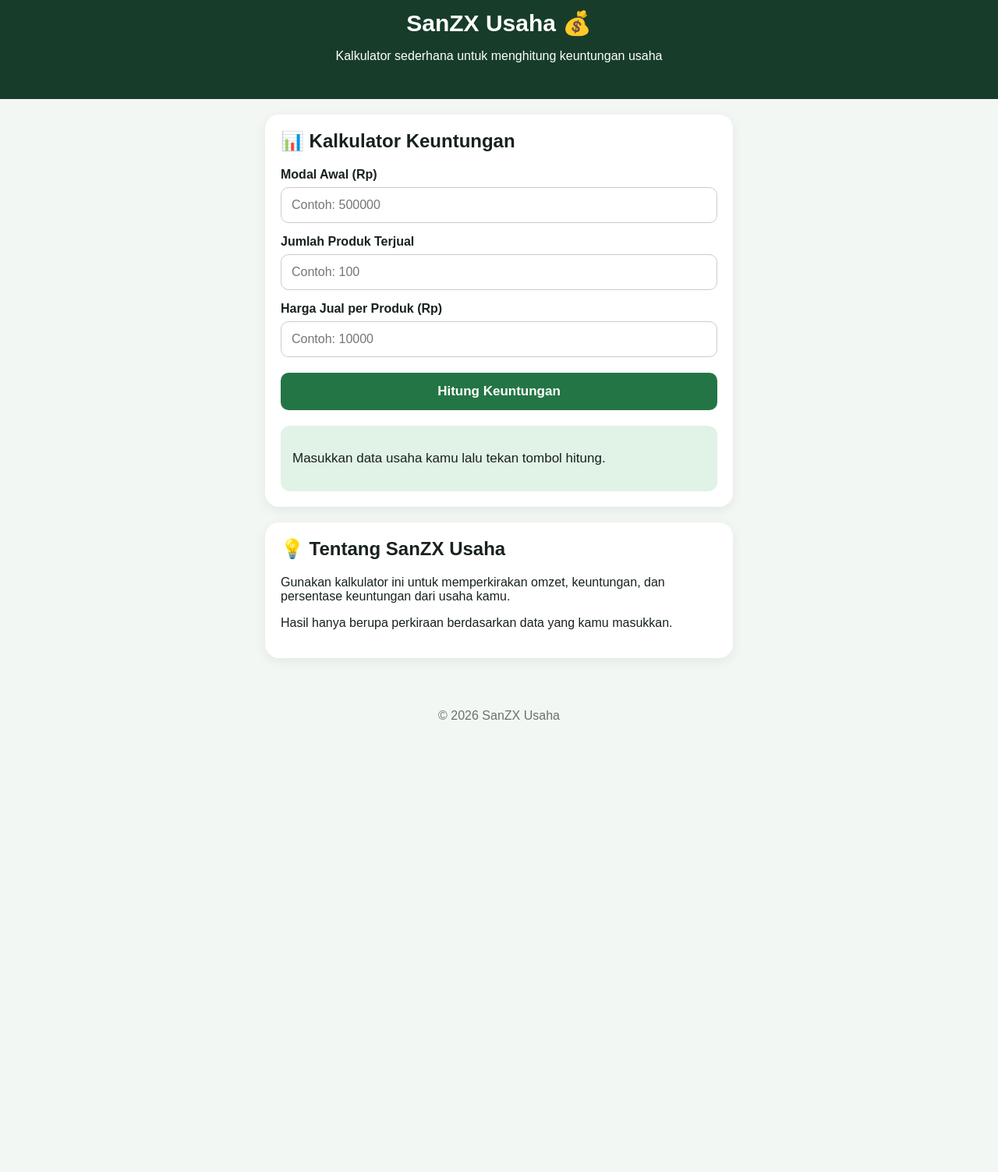
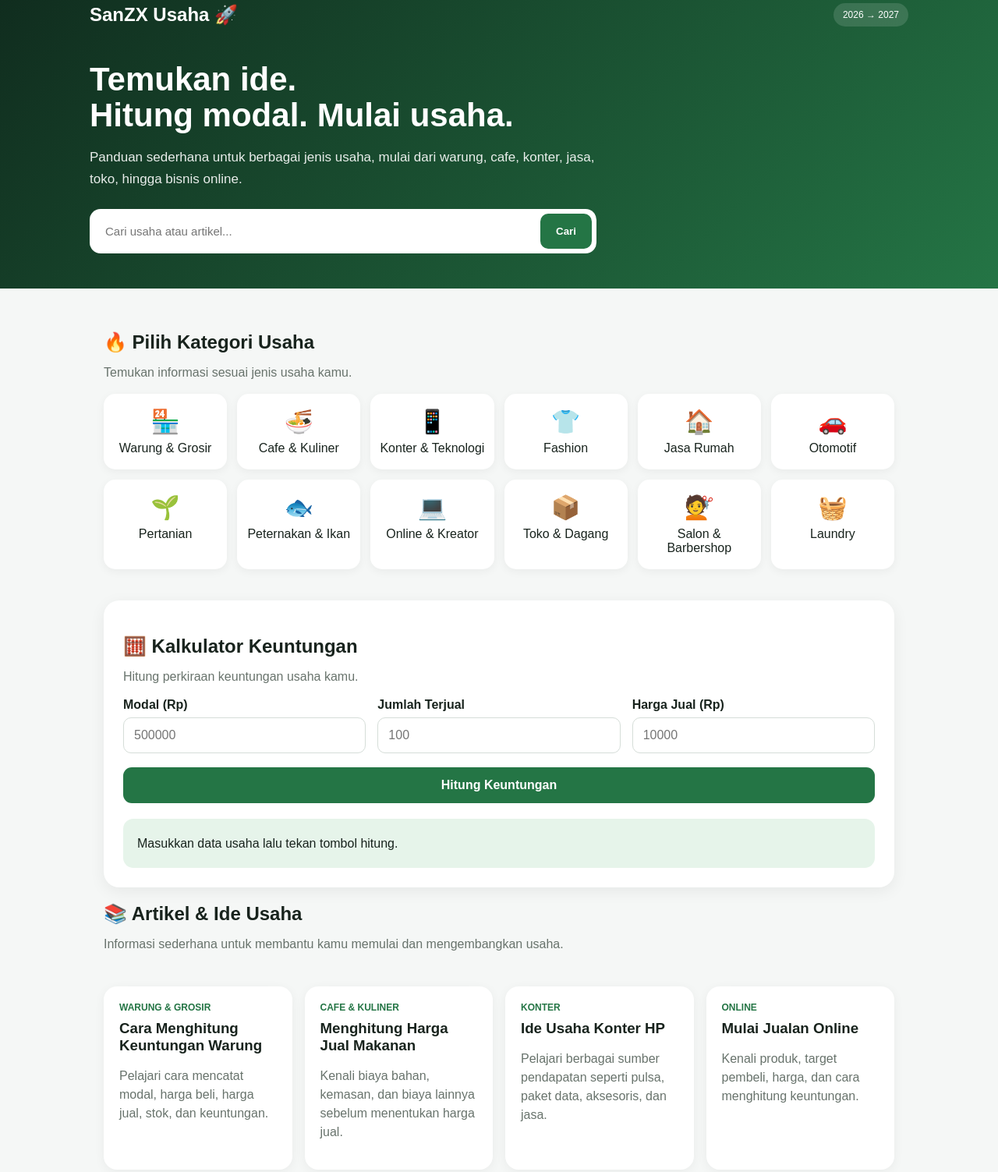
Before and after one commit to kalsanzx/sanzx-tips, a plain HTML site: page index.html in a window 1280 px wide. Shown: the part 18-1521 px from the top of the page at 78% size. Before the commit the page ends 970 px from the top, so only its background shows below. Drawn offline with Linux system fonts and the light colour scheme.

Commit message:
Perbarui tampilan dan kategori SanZX Usaha
Menambahkan tampilan baru, kategori usaha, artikel, dan kalkulator keuntungan.

```diff
--- a/index.html
+++ b/index.html
@@ -3,89 +3,246 @@
 <head>
 <meta charset="UTF-8">
 <meta name="viewport" content="width=device-width, initial-scale=1.0">
-<title>SanZX Usaha</title>
+
+<title>SanZX Usaha — Ide & Kalkulator Bisnis</title>
 
 <style>
+*{
+  box-sizing:border-box;
+}
+
+html{
+  scroll-behavior:smooth;
+}
+
 body{
   margin:0;
-  font-family:Arial,sans-serif;
-  background:#f3f7f4;
-  color:#17221b;
+  font-family:Arial,Helvetica,sans-serif;
+  background:#f5f7f6;
+  color:#18231d;
 }
 
 header{
-  background:#173d2a;
+  background:linear-gradient(135deg,#102c1e,#247545);
   color:white;
-  text-align:center;
-  padding:30px 15px;
+  padding:22px 18px 45px;
 }
 
-header h1{
-  margin:0;
-  font-size:30px;
+.top{
+  max-width:1050px;
+  margin:auto;
+  display:flex;
+  justify-content:space-between;
+  align-items:center;
+}
+
+.logo{
+  font-size:24px;
+  font-weight:bold;
+}
+
+.badge{
+  background:#ffffff22;
+  padding:8px 12px;
+  border-radius:20px;
+  font-size:12px;
+}
+
+.hero{
+  max-width:1050px;
+  margin:45px auto 0;
+}
+
+.hero h1{
+  font-size:42px;
+  line-height:1.1;
+  margin:0 0 15px;
+}
+
+.hero p{
+  max-width:650px;
+  font-size:17px;
+  line-height:1.6;
+  opacity:.9;
+}
+
+.search{
+  max-width:650px;
+  margin-top:25px;
+  display:flex;
+  background:white;
+  padding:6px;
+  border-radius:14px;
+}
+
+.search input{
+  flex:1;
+  border:0;
+  outline:0;
+  padding:14px;
+  font-size:15px;
+}
+
+.search button{
+  border:0;
+  background:#247545;
+  color:white;
+  padding:0 20px;
+  border-radius:10px;
+  font-weight:bold;
 }
 
 main{
-  max-width:600px;
+  max-width:1050px;
   margin:auto;
-  padding:20px;
+  padding:35px 18px;
 }
 
-.card{
-  background:white;
-  padding:20px;
-  margin-bottom:20px;
-  border-radius:18px;
-  box-shadow:0 4px 15px #0001;
+.section-title{
+  margin-bottom:18px;
 }
 
-h2{
-  margin-top:0;
+.section-title h2{
+  margin-bottom:5px;
+}
+
+.section-title p{
+  color:#68736c;
+}
+
+.categories{
+  display:grid;
+  grid-template-columns:repeat(auto-fit,minmax(145px,1fr));
+  gap:13px;
+}
+
+.category{
+  background:white;
+  padding:18px 12px;
+  border-radius:15px;
+  text-align:center;
+  text-decoration:none;
+  color:#18231d;
+  box-shadow:0 3px 12px #0000000d;
+  transition:.2s;
+}
+
+.category:hover{
+  transform:translateY(-3px);
+}
+
+.icon{
+  font-size:30px;
+  display:block;
+  margin-bottom:8px;
+}
+
+.calculator{
+  margin-top:40px;
+  background:white;
+  padding:25px;
+  border-radius:20px;
+  box-shadow:0 5px 20px #00000010;
+}
+
+.form-grid{
+  display:grid;
+  grid-template-columns:repeat(3,1fr);
+  gap:15px;
 }
 
 label{
   display:block;
-  margin-top:15px;
   font-weight:bold;
+  margin-bottom:7px;
 }
 
-input{
+input[type=number]{
   width:100%;
   padding:13px;
-  margin-top:7px;
-  box-sizing:border-box;
-  border:1px solid #ccc;
+  border:1px solid #d5ddd8;
   border-radius:10px;
   font-size:16px;
 }
 
-button{
+.calculate{
   width:100%;
-  margin-top:20px;
+  margin-top:18px;
   padding:14px;
   border:0;
-  border-radius:10px;
+  border-radius:11px;
   background:#247545;
   color:white;
-  font-size:17px;
+  font-size:16px;
   font-weight:bold;
 }
 
-.hasil{
-  background:#e1f2e6;
-  padding:15px;
-  border-radius:12px;
+.result{
   margin-top:20px;
+  padding:18px;
+  background:#e6f4ea;
+  border-radius:13px;
+  line-height:1.7;
 }
 
-.hasil p{
-  font-size:17px;
+.articles{
+  margin-top:45px;
+  display:grid;
+  grid-template-columns:repeat(auto-fit,minmax(230px,1fr));
+  gap:16px;
+}
+
+.article{
+  background:white;
+  padding:20px;
+  border-radius:17px;
+  box-shadow:0 3px 14px #0000000d;
+}
+
+.article .tag{
+  color:#247545;
+  font-size:12px;
+  font-weight:bold;
+}
+
+.article h3{
+  margin:9px 0;
+}
+
+.article p{
+  color:#68736c;
+  line-height:1.5;
 }
 
 footer{
+  margin-top:40px;
+  background:#102c1e;
+  color:white;
   text-align:center;
-  padding:25px;
-  color:#66736a;
+  padding:30px 18px;
+}
+
+footer p{
+  color:#c8d3cc;
+}
+
+@media(max-width:700px){
+
+  .hero h1{
+    font-size:34px;
+  }
+
+  .top{
+    align-items:flex-start;
+  }
+
+  .form-grid{
+    grid-template-columns:1fr;
+  }
+
+  .search button{
+    padding:0 14px;
+  }
 }
 </style>
 </head>
@@ -93,74 +250,303 @@ footer{
 <body>
 
 <header>
-  <h1>SanZX Usaha 💰</h1>
-  <p>Kalkulator sederhana untuk menghitung keuntungan usaha</p>
+
+<div class="top">
+  <div class="logo">SanZX Usaha 🚀</div>
+  <div class="badge">2026 → 2027</div>
+</div>
+
+<div class="hero">
+
+<h1>Temukan ide.<br>Hitung modal. Mulai usaha.</h1>
+
+<p>
+Panduan sederhana untuk berbagai jenis usaha,
+mulai dari warung, cafe, konter, jasa, toko,
+hingga bisnis online.
+</p>
+
+<div class="search">
+<input type="text" id="searchInput"
+placeholder="Cari usaha atau artikel...">
+<button onclick="cari()">Cari</button>
+</div>
+
+</div>
+
 </header>
 
 <main>
 
-<div class="card">
-  <h2>📊 Kalkulator Keuntungan</h2>
+<section>
 
-  <label>Modal Awal (Rp)</label>
-  <input type="number" id="modal" placeholder="Contoh: 500000">
-
-  <label>Jumlah Produk Terjual</label>
-  <input type="number" id="jumlah" placeholder="Contoh: 100">
-
-  <label>Harga Jual per Produk (Rp)</label>
-  <input type="number" id="harga" placeholder="Contoh: 10000">
-
-  <button onclick="hitung()">Hitung Keuntungan</button>
-
-  <div class="hasil" id="hasil">
-    <p>Masukkan data usaha kamu lalu tekan tombol hitung.</p>
-  </div>
+<div class="section-title">
+<h2>🔥 Pilih Kategori Usaha</h2>
+<p>Temukan informasi sesuai jenis usaha kamu.</p>
 </div>
 
-<div class="card">
-  <h2>💡 Tentang SanZX Usaha</h2>
+<div class="categories">
+
+<a class="category" href="#artikel">
+<span class="icon">🏪</span>Warung & Grosir
+</a>
+
+<a class="category" href="#artikel">
+<span class="icon">🍜</span>Cafe & Kuliner
+</a>
+
+<a class="category" href="#artikel">
+<span class="icon">📱</span>Konter & Teknologi
+</a>
+
+<a class="category" href="#artikel">
+<span class="icon">👕</span>Fashion
+</a>
+
+<a class="category" href="#artikel">
+<span class="icon">🏠</span>Jasa Rumah
+</a>
+
+<a class="category" href="#artikel">
+<span class="icon">🚗</span>Otomotif
+</a>
+
+<a class="category" href="#artikel">
+<span class="icon">🌱</span>Pertanian
+</a>
+
+<a class="category" href="#artikel">
+<span class="icon">🐟</span>Peternakan & Ikan
+</a>
+
+<a class="category" href="#artikel">
+<span class="icon">💻</span>Online & Kreator
+</a>
+
+<a class="category" href="#artikel">
+<span class="icon">📦</span>Toko & Dagang
+</a>
+
+<a class="category" href="#artikel">
+<span class="icon">💇</span>Salon & Barbershop
+</a>
+
+<a class="category" href="#artikel">
+<span class="icon">🧺</span>Laundry
+</a>
+
+</div>
+
+</section>
+
+
+<section class="calculator" id="kalkulator">
+
+<div class="section-title">
+<h2>🧮 Kalkulator Keuntungan</h2>
+<p>Hitung perkiraan keuntungan usaha kamu.</p>
+</div>
+
+<div class="form-grid">
+
+<div>
+<label>Modal (Rp)</label>
+<input type="number" id="modal" placeholder="500000">
+</div>
+
+<div>
+<label>Jumlah Terjual</label>
+<input type="number" id="jumlah" placeholder="100">
+</div>
+
+<div>
+<label>Harga Jual (Rp)</label>
+<input type="number" id="harga" placeholder="10000">
+</div>
+
+</div>
+
+<button class="calculate" onclick="hitung()">
+Hitung Keuntungan
+</button>
+
+<div class="result" id="hasil">
+Masukkan data usaha lalu tekan tombol hitung.
+</div>
+
+</section>
+
+
+<section id="artikel">
+
+<div class="section-title">
+<h2>📚 Artikel & Ide Usaha</h2>
+<p>Informasi sederhana untuk membantu kamu memulai dan mengembangkan usaha.</p>
+</div>
+
+<div class="articles">
+
+<article class="article">
+<div class="tag">WARUNG & GROSIR</div>
+<h3>Cara Menghitung Keuntungan Warung</h3>
 <p>
-    Gunakan kalkulator ini untuk memperkirakan omzet,
-    keuntungan, dan persentase keuntungan dari usaha kamu.
+Pelajari cara mencatat modal, harga beli,
+harga jual, stok, dan keuntungan.
 </p>
+</article>
+
+<article class="article">
+<div class="tag">CAFE & KULINER</div>
+<h3>Menghitung Harga Jual Makanan</h3>
 <p>
-    Hasil hanya berupa perkiraan berdasarkan data yang kamu masukkan.
+Kenali biaya bahan, kemasan, dan biaya lainnya
+sebelum menentukan harga jual.
 </p>
+</article>
+
+<article class="article">
+<div class="tag">KONTER</div>
+<h3>Ide Usaha Konter HP</h3>
+<p>
+Pelajari berbagai sumber pendapatan seperti
+pulsa, paket data, aksesoris, dan jasa.
+</p>
+</article>
+
+<article class="article">
+<div class="tag">ONLINE</div>
+<h3>Mulai Jualan Online</h3>
+<p>
+Kenali produk, target pembeli, harga,
+dan cara menghitung keuntungan.
+</p>
+</article>
+
+<article class="article">
+<div class="tag">JASA</div>
+<h3>Ide Usaha Jasa Modal Kecil</h3>
+<p>
+Berbagai contoh usaha jasa yang bisa
+dipelajari sesuai kemampuan.
+</p>
+</article>
+
+<article class="article">
+<div class="tag">PERTANIAN</div>
+<h3>Menghitung Modal Usaha Pertanian</h3>
+<p>
+Catat biaya bibit, pupuk, perawatan,
+hingga hasil penjualan.
+</p>
+</article>
+
 </div>
+
+</section>
 
 </main>
 
+
 <footer>
-  © 2026 SanZX Usaha
+
+<strong>SanZX Usaha</strong>
+
+<p>
+Temukan ide. Hitung modal. Mulai usaha.
+</p>
+
+<p>© 2026 SanZX Usaha</p>
+
 </footer>
 
+
 <script>
+
 function rupiah(angka){
 return new Intl.NumberFormat('id-ID').format(angka);
 }
 
 function hitung(){
 
-  let modal = Number(document.getElementById("modal").value);
-  let jumlah = Number(document.getElementById("jumlah").value);
-  let harga = Number(document.getElementById("harga").value);
+let modal =
+Number(document.getElementById("modal").value);
+
+let jumlah =
+Number(document.getElementById("jumlah").value);
+
+let harga =
+Number(document.getElementById("harga").value);
+
+if(modal <= 0 || jumlah <= 0 || harga <= 0){
+
+document.getElementById("hasil").innerHTML =
+"⚠️ Silakan isi semua data terlebih dahulu.";
+
+return;
+}
 
 let omzet = jumlah * harga;
+
 let keuntungan = omzet - modal;
 
-  let persen = 0;
+let persen = (keuntungan / modal) * 100;
 
-  if(modal > 0){
-    persen = (keuntungan / modal) * 100;
+document.getElementById("hasil").innerHTML =
+
+"💵 <b>Omzet:</b> Rp " + rupiah(omzet) +
+"<br>📈 <b>Keuntungan:</b> Rp " + rupiah(keuntungan) +
+"<br>📊 <b>Persentase keuntungan:</b> " +
+persen.toFixed(2) + "%";
+
 }
 
-  document.getElementById("hasil").innerHTML = `
-    <p>💵 <b>Omzet:</b> Rp ${rupiah(omzet)}</p>
-    <p>📈 <b>Keuntungan:</b> Rp ${rupiah(keuntungan)}</p>
-    <p>📊 <b>Persentase:</b> ${persen.toFixed(2)}%</p>
-  `;
+
+function cari(){
+
+let kata =
+document.getElementById("searchInput").value
+.toLowerCase();
+
+if(kata.trim() === ""){
+
+alert("Masukkan kata yang ingin dicari.");
+
+return;
 }
+
+let artikel =
+document.querySelectorAll(".article");
+
+let ditemukan = false;
+
+artikel.forEach(function(item){
+
+if(item.innerText.toLowerCase().includes(kata)){
+
+item.scrollIntoView({
+behavior:"smooth",
+block:"center"
+});
+
+item.style.outline =
+"3px solid #247545";
+
+ditemukan = true;
+
+}
+
+});
+
+if(!ditemukan){
+
+alert(
+"Artikel belum ditemukan. Nanti kita akan terus menambah artikel SanZX Usaha."
+);
+
+}
+
+}
+
 </script>
 
 </body>
```
Lines whose indentation alone changed are shown as unchanged.
